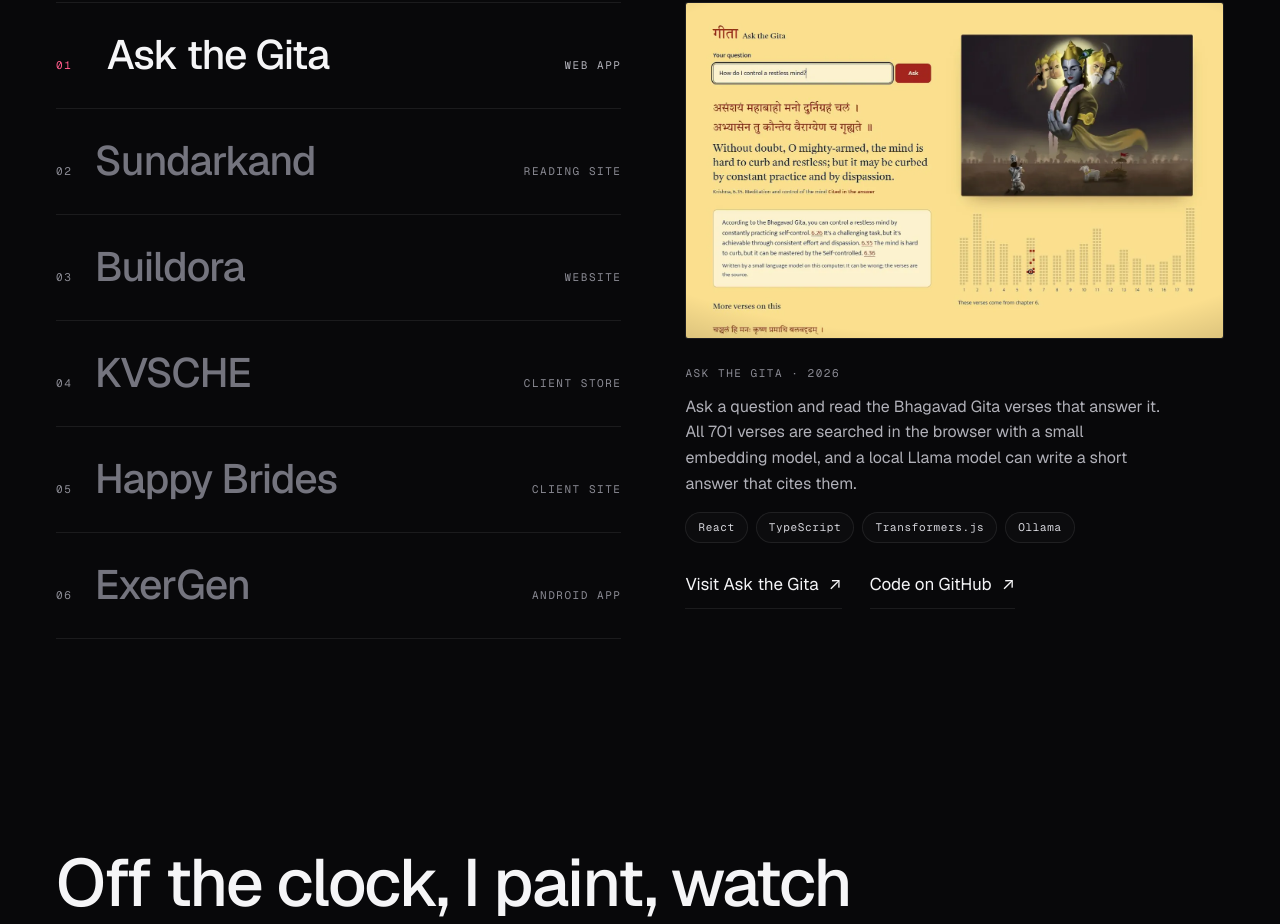
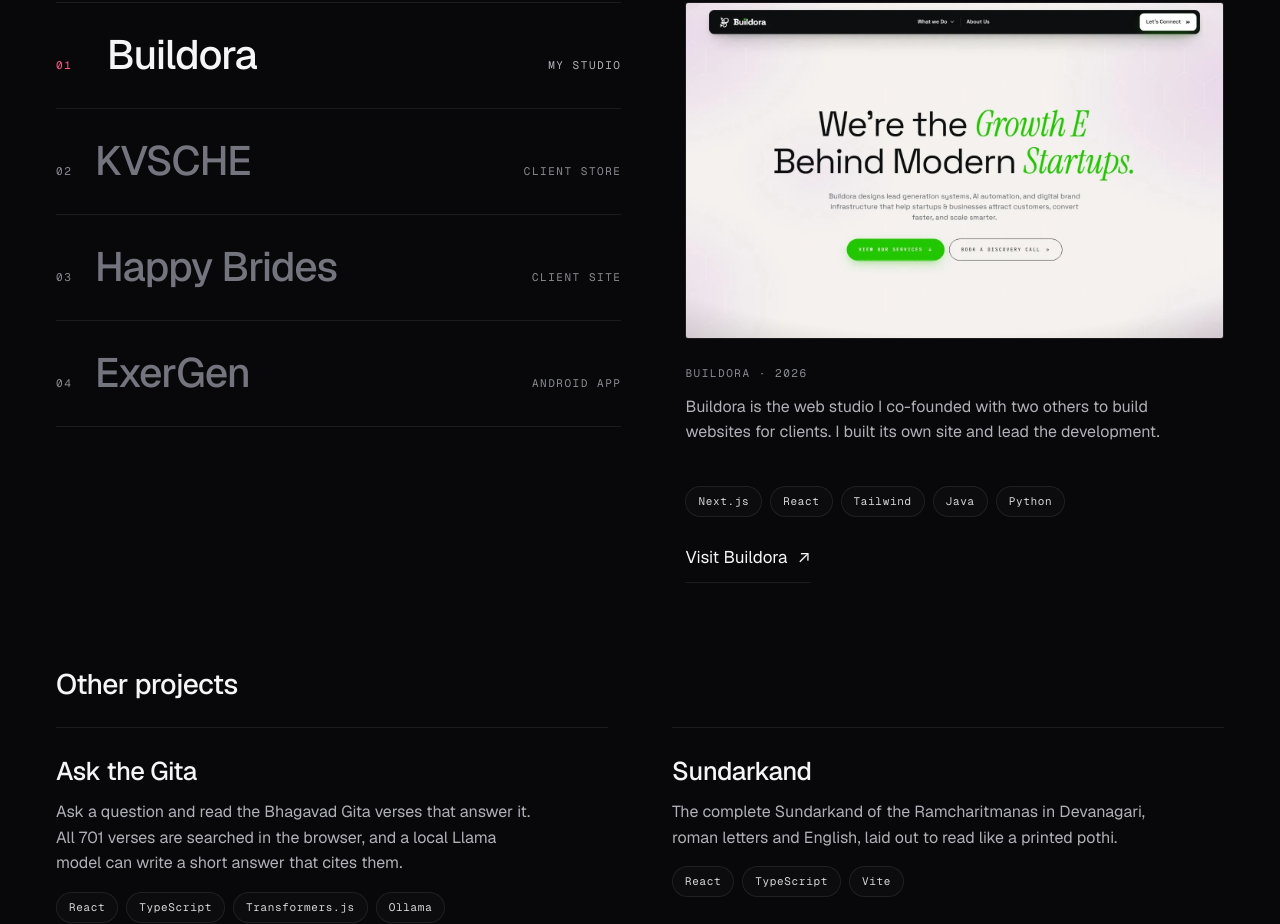
Before and after one commit to KalpKJ/KalpKJ.github.io, a Next.js app: page / in a window 1280 px wide. Shown: the part 1826-2750 px from the top of the page. Built offline with nearby package versions, Linux system fonts and the light colour scheme.

Commit message:
Show four main projects and list the others as links
Ask the Gita and Sundarkand move to an Other projects list without
screenshots. Buildora, KVSCHE and Happy Brides get their 2026 dates.

```diff
--- a/app/components/ProjectsIndex.css
+++ b/app/components/ProjectsIndex.css
@@ -250,6 +250,39 @@
   }
 }
 
+/* ── Other projects: links only ── */
+.pjx-other {
+  margin-top: clamp(64px, 10vh, 112px);
+}
+.pjx-other-title {
+  font-size: clamp(22px, 2.2vw, 30px);
+  font-weight: 500;
+  letter-spacing: -0.02em;
+  color: var(--fg);
+}
+.pjx-other-list {
+  display: grid;
+  grid-template-columns: repeat(auto-fit, minmax(min(100%, 420px), 1fr));
+  gap: 0 clamp(40px, 5vw, 72px);
+  margin: 20px 0 0;
+  padding: 0;
+  list-style: none;
+}
+.pjx-other-item {
+  padding: 24px 0 8px;
+  border-top: 1px solid var(--hairline);
+}
+.pjx-other-name {
+  font-size: clamp(22px, 2vw, 28px);
+  font-weight: 500;
+  letter-spacing: -0.02em;
+  color: var(--fg);
+}
+.pjx-other-item .pjx-desc {
+  min-height: 0;
+  margin-top: 8px;
+}
+
 @media (prefers-reduced-motion: reduce) {
   .pjx-imgLayer,
   .pjx-imgLayer img,
--- a/app/components/ProjectsIndex.tsx
+++ b/app/components/ProjectsIndex.tsx
@@ -2,7 +2,7 @@
 
 import { useState } from "react";
 import { AnimatePresence, MotionConfig, motion } from "framer-motion";
-import { site, type Project } from "../content";
+import { site, type OtherProject, type Project } from "../content";
 import "./ProjectsIndex.css";
 
 const EASE: [number, number, number, number] = [0.22, 1, 0.36, 1];
@@ -12,7 +12,7 @@ function Arrow() {
   return <span aria-hidden="true">↗</span>;
 }
 
-function Links({ p }: { p: Project }) {
+function Links({ p }: { p: Project | OtherProject }) {
   if (!p.href && !p.code) return null;
   return (
     <div className="pjx-links">
@@ -30,7 +30,7 @@ function Links({ p }: { p: Project }) {
   );
 }
 
-function Tags({ p }: { p: Project }) {
+function Tags({ p }: { p: Project | OtherProject }) {
   return (
     <ul className="pjx-tags" aria-label="Built with">
       {p.tags.map((t) => (
@@ -142,6 +142,21 @@ export function ProjectsIndex() {
               </li>
             ))}
           </ol>
+
+          {/* Smaller personal projects: links only, no screenshots. */}
+          <div className="pjx-other">
+            <h3 className="pjx-other-title">Other projects</h3>
+            <ul className="pjx-other-list">
+              {site.otherProjects.map((p) => (
+                <li key={p.name} className="pjx-other-item">
+                  <h4 className="pjx-other-name">{p.name}</h4>
+                  <p className="pjx-desc">{p.description}</p>
+                  <Tags p={p} />
+                  <Links p={p} />
+                </li>
+              ))}
+            </ul>
+          </div>
         </div>
       </section>
     </MotionConfig>
--- a/app/content.ts
+++ b/app/content.ts
@@ -6,6 +6,7 @@ export const site = {
   menu: [
     { label: "home", href: "#home" },
     { label: "projects", href: "#portfolio" },
+    { label: "experience", href: "#experience" },
     { label: "interests", href: "#off-the-clock" },
     { label: "contact", href: "#contact" },
   ],
@@ -40,36 +41,12 @@ export const site = {
     title: "Things I've designed and built.",
     projects: [
       {
-        name: "Ask the Gita",
-        description:
-          "Ask a question and read the Bhagavad Gita verses that answer it. All 701 verses are searched in the browser with a small embedding model, and a local Llama model can write a short answer that cites them.",
-        tags: ["React", "TypeScript", "Transformers.js", "Ollama"],
-        kind: "Web app",
-        year: "2026",
-        image: "/projects/ask-the-gita.webp",
-        alt: "Ask the Gita: the question box beside a painting of Krishna showing Arjuna his universal form",
-        href: "https://kalpkj.github.io/ask-the-gita/",
-        code: "https://github.com/KalpKJ/ask-the-gita",
-      },
-      {
-        name: "Sundarkand",
-        description:
-          "The complete Sundarkand of the Ramcharitmanas, in Devanagari with roman letters and an English translation, laid out to read like a printed pothi.",
-        tags: ["React", "TypeScript", "Vite"],
-        kind: "Reading site",
-        year: "2026",
-        image: "/projects/sundarkand.webp",
-        alt: "Sundarkand: the opening page with a painting and the first verse",
-        href: "https://kalpkj.github.io/sundarkand/",
-        code: "https://github.com/KalpKJ/sundarkand",
-      },
-      {
         name: "Buildora",
         description:
-          "The website for Buildora, which builds websites and growth systems for startups. I led the development and designed the interface.",
+          "Buildora is the web studio I co-founded with two others to build websites for clients. I built its own site and lead the development.",
         tags: ["Next.js", "React", "Tailwind", "Java", "Python"],
-        kind: "Website",
-        year: "2025",
+        kind: "My studio",
+        year: "2026",
         image: "/projects/buildora.webp",
         alt: "Buildora home page",
         href: "https://buildoraonline.com",
@@ -80,7 +57,7 @@ export const site = {
         description: "A Shopify store for a client who makes custom-height wine displays, with full-width product photography.",
         tags: ["Shopify", "Liquid"],
         kind: "Client store",
-        year: "2025",
+        year: "2026",
         image: "/projects/kvsche.webp",
         alt: "KVSCHE store front with a wine display",
         href: "https://kvsche.com",
@@ -88,10 +65,11 @@ export const site = {
       },
       {
         name: "Happy Brides",
-        description: "A site for a bridal boutique, built on Weebly, where brides can browse dresses and book an appointment.",
+        description:
+          "A site for a bridal boutique, built on Weebly in a week, where brides can browse the collections and book an appointment.",
         tags: ["Weebly"],
         kind: "Client site",
-        year: "2024",
+        year: "2026",
         image: "/projects/happybrides.webp",
         alt: "Happy Brides home page with bridal photography",
         href: "https://happybrides.ca",
@@ -112,6 +90,61 @@ export const site = {
     ],
   },
 
+  otherProjects: [
+    {
+      name: "Ask the Gita",
+      description:
+        "Ask a question and read the Bhagavad Gita verses that answer it. All 701 verses are searched in the browser, and a local Llama model can write a short answer that cites them.",
+      tags: ["React", "TypeScript", "Transformers.js", "Ollama"],
+      href: "https://kalpkj.github.io/ask-the-gita/",
+      code: "https://github.com/KalpKJ/ask-the-gita",
+    },
+    {
+      name: "Sundarkand",
+      description:
+        "The complete Sundarkand of the Ramcharitmanas in Devanagari, roman letters and English, laid out to read like a printed pothi.",
+      tags: ["React", "TypeScript", "Vite"],
+      href: "https://kalpkj.github.io/sundarkand/",
+      code: "https://github.com/KalpKJ/sundarkand",
+    },
+  ],
+
+  experience: {
+    title: "Where I've worked and studied.",
+    items: [
+      {
+        when: "Jul 2026 – now",
+        role: "Co-founder",
+        org: "Buildora",
+        href: "https://buildoraonline.com",
+        note: "A web studio I run with two others, building websites for clients alongside school.",
+      },
+      {
+        when: "Aug 2026",
+        role: "Web developer",
+        org: "Happy Brides",
+        href: "https://happybrides.ca",
+        note: "Built the boutique's Weebly site in a week.",
+      },
+      {
+        when: "Jun – Jul 2026",
+        role: "Shopify developer",
+        org: "KVSCHE",
+        href: "https://kvsche.com",
+        note: "Two months building and customizing the client's Shopify store.",
+      },
+      {
+        when: "Expected Dec 2026",
+        role: "Bachelor of Computer Science",
+        org: "University of Manitoba",
+        href: "",
+        note: "Courses include artificial intelligence, database systems, analysis of algorithms and object-oriented programming.",
+      },
+    ],
+    resume: "/Kalp_Joshi_Resume.pdf",
+    resumeLabel: "Download my résumé (PDF)",
+  },
+
   interests: {
     title: "Off the clock, I paint, watch anime and play chess.",
   },
@@ -125,3 +158,4 @@ export const site = {
 
 export type Site = typeof site;
 export type Project = Site["portfolio"]["projects"][number];
+export type OtherProject = Site["otherProjects"][number];
```
